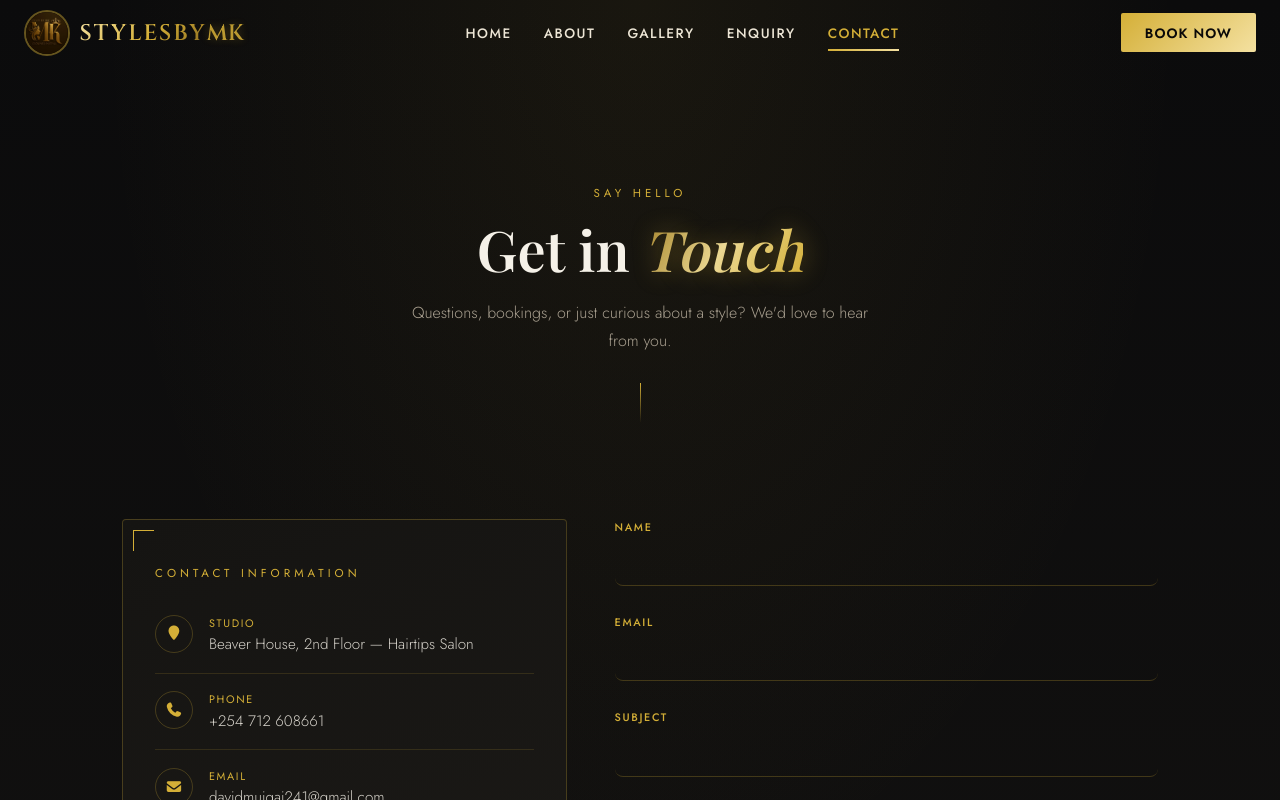
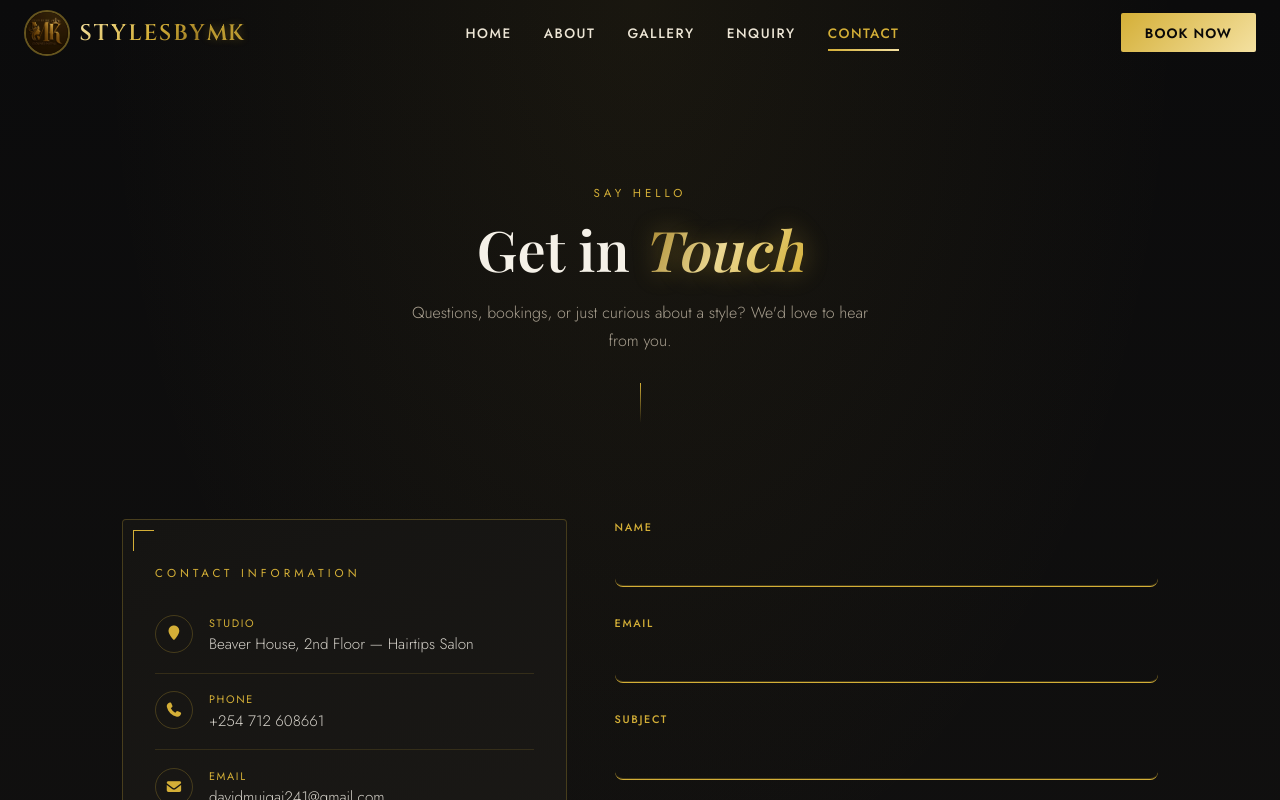
Before and after one commit to CarlosBavon/Stylebymk-Front, a React (Create React App) app: page /contact in a window 1280 px wide. Shown: the top 800 px of the page. Built offline with nearby package versions, Linux system fonts and the light colour scheme; a web font is replaced by a local one.

Commit message:
Risky changes

```diff
--- a/src/pages/Booking.css
+++ b/src/pages/Booking.css
@@ -225,6 +225,8 @@
   display: flex;
   flex-direction: column;
   gap: 0.5rem;
+  border-bottom: 1px solid #d4af37;
+  border-radius: 8px;
 }
 
 .form-group label {
--- a/src/pages/Booking.js
+++ b/src/pages/Booking.js
@@ -64,7 +64,7 @@ const Booking = () => {
       }
     };
     fetchBookedSlots();
-  }, [formData.date, formData.service]);
+  }, [formData.date, formData.service, formData.time]);
 
   const handleChange = (e) => {
     setFormData({ ...formData, [e.target.name]: e.target.value });
```
